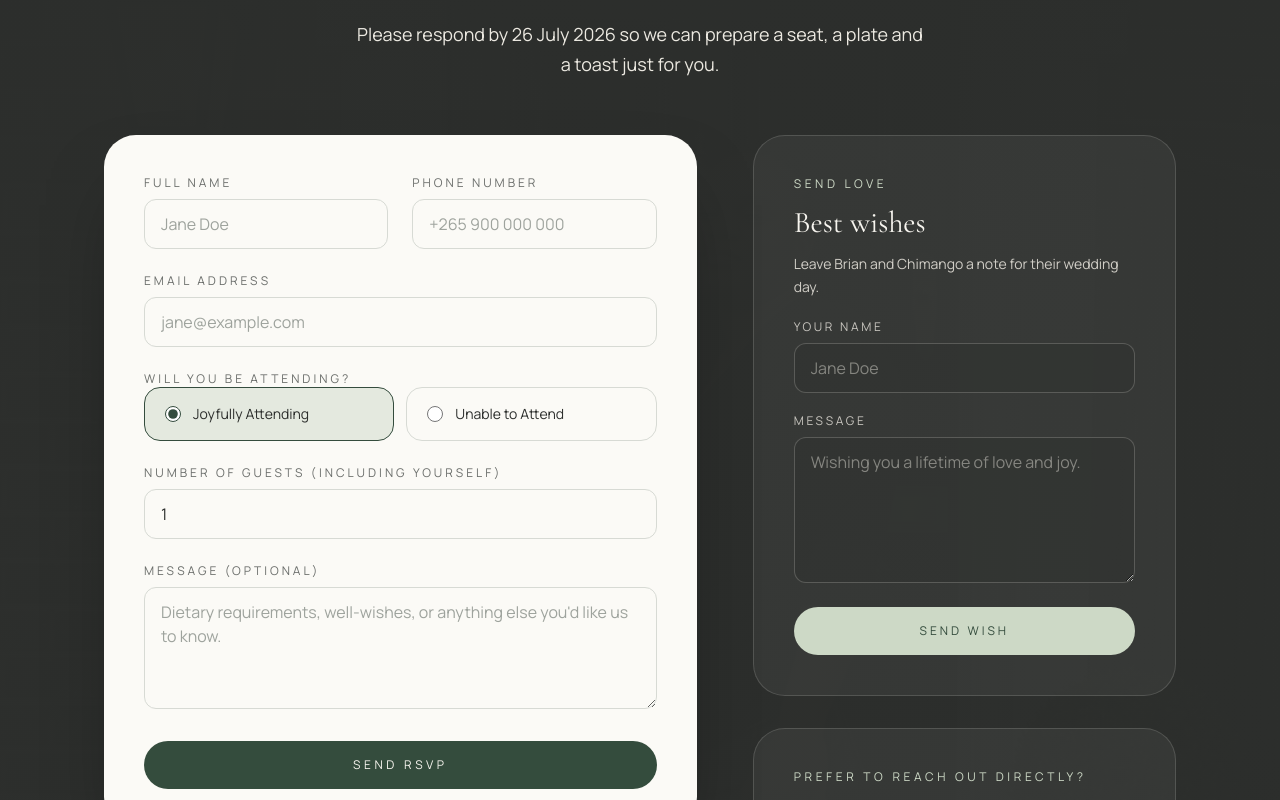
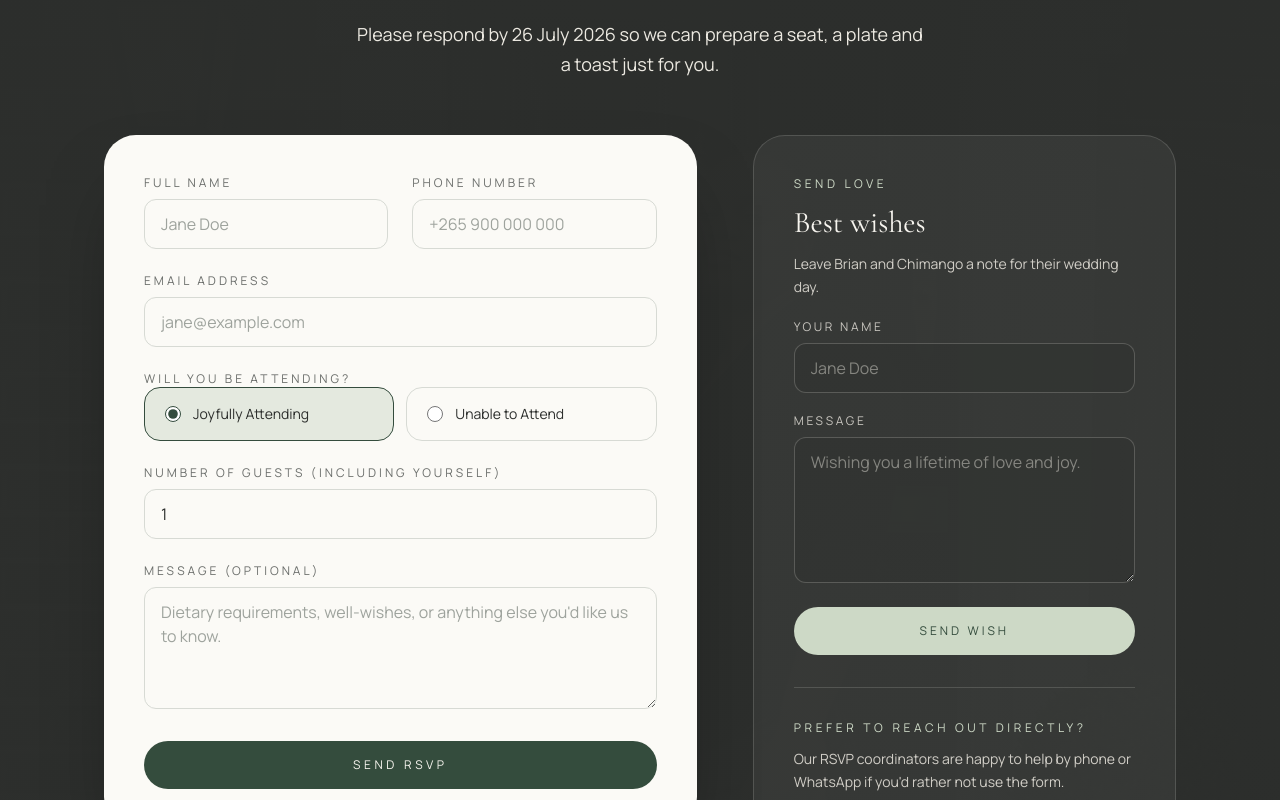
Before and after one commit to wotcheni21/Brian-Chimango, a Next.js app: page / in a window 1280 px wide. Shown: the part 6820-7620 px from the top of the page. Built offline with nearby package versions, Linux system fonts and the light colour scheme; no server answers.

Commit message:
Refine RSVP sidebar layout

```diff
--- a/src/components/BestWishesForm.tsx
+++ b/src/components/BestWishesForm.tsx
@@ -33,7 +33,11 @@ function validate(form: FormState): FieldErrors {
   return errors;
 }
 
-export default function BestWishesForm() {
+type BestWishesFormProps = {
+  embedded?: boolean;
+};
+
+export default function BestWishesForm({ embedded = false }: BestWishesFormProps) {
   const [form, setForm] = useState<FormState>(initialState);
   const [errors, setErrors] = useState<FieldErrors>({});
   const [status, setStatus] = useState<Status>("idle");
@@ -79,7 +83,11 @@ export default function BestWishesForm() {
     <form
       noValidate
       onSubmit={handleSubmit}
-      className="flex flex-col gap-5 rounded-[2rem] border border-ivory/15 bg-ivory/5 p-8 backdrop-blur-sm sm:p-10"
+      className={
+        embedded
+          ? "flex flex-col gap-5"
+          : "flex flex-col gap-5 rounded-[2rem] border border-ivory/15 bg-ivory/5 p-8 backdrop-blur-sm sm:p-10"
+      }
     >
       <div className="flex flex-col gap-3">
         <span className="text-xs uppercase tracking-[0.3em] text-mint">
--- a/src/components/Rsvp.tsx
+++ b/src/components/Rsvp.tsx
@@ -46,10 +46,12 @@ export default function Rsvp() {
           </RevealOnScroll>
 
           <RevealOnScroll delayMs={140}>
-            <div className="flex h-full flex-col gap-8">
-              <BestWishesForm />
+            <aside className="flex h-full flex-col gap-8 rounded-[2rem] border border-ivory/15 bg-ivory/5 p-8 backdrop-blur-sm sm:p-10">
+              <BestWishesForm embedded />
 
-              <div className="flex flex-col justify-between gap-8 rounded-[2rem] border border-ivory/15 bg-ivory/5 p-8 backdrop-blur-sm sm:p-10">
+              <div className="h-px bg-ivory/15" />
+
+              <div className="flex flex-col gap-8">
                 <div className="flex flex-col gap-3">
                   <span className="text-xs uppercase tracking-[0.3em] text-mint">
                     Prefer to reach out directly?
@@ -92,7 +94,7 @@ export default function Rsvp() {
                   ))}
                 </ul>
               </div>
-            </div>
+            </aside>
           </RevealOnScroll>
         </div>
       </div>
```
